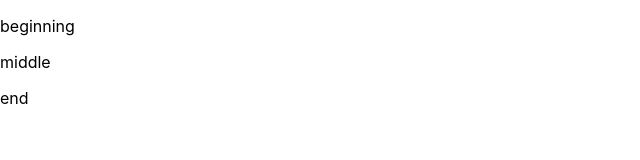
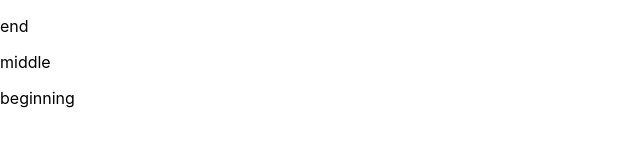
Before and after one commit to thinkful-ei25/reordering-lists-arun-mary, a React (Create React App) app: page / in a window 1280 px wide. Shown: the top 160 px of the page, without its empty margins (0-640 px from the left). Built offline with nearby package versions, Linux system fonts and the light colour scheme.

Commit message:
added a game element with a solutions segment added to the state

```diff
--- a/src/components/App.js
+++ b/src/components/App.js
@@ -6,19 +6,36 @@ export default class App extends React.Component {
   constructor(props) {
     super(props);
     this.state = {
-      items: ['beginning', 'middle', 'end'],
+      items: ['end', 'middle', 'beginning'],
       selectedItemIndex: null,
+      solutionItems: ['beginning', 'middle', 'end'],
+      solved: ''
     };
   }
 
+  checkSolution() {
+    console.log('check');
+    let solved = true;
+    for (let i = 0; i < this.state.solutionItems.length; i++) {
+      if (this.state.items[i] !== this.state.solutionItems[i]) {
+        solved = false;
+      }
+    }
+    console.log('console solved', solved);
+
+    if (solved) {
+      this.setState({ solved: 'Solution complete!' });
+    }
+  }
+
   handleOnKeyPress(key) {
-    if(key==='ArrowUp'){
+    if (key === 'ArrowUp') {
       this.moveUp();
     }
-    else if(key==='ArrowDown'){
+    else if (key === 'ArrowDown') {
       this.moveDown();
     }
-    else{
+    else {
       alert("Please press UP or DOWN to reorder your list!");
     }
   }
@@ -37,11 +54,14 @@ export default class App extends React.Component {
     temporaryArray[originalIndex] = temporaryArray[swappingIndex];
     temporaryArray[swappingIndex] = savedItem;
 
-    this.setState({items: temporaryArray, selectedItemIndex: originalIndex});
+    this.setState({ items: temporaryArray, selectedItemIndex: originalIndex }, function () {
+      this.checkSolution();
+    });
+
   }
 
   moveDown() {
-    if (this.state.selectedItemIndex === this.state.items.length-1) {
+    if (this.state.selectedItemIndex === this.state.items.length - 1) {
       return;
     }
 
@@ -54,10 +74,13 @@ export default class App extends React.Component {
     temporaryArray[originalIndex] = temporaryArray[swappingIndex];
     temporaryArray[swappingIndex] = savedItem;
 
-    this.setState({items: temporaryArray, selectedItemIndex: originalIndex});
+    this.setState({ items: temporaryArray, selectedItemIndex: originalIndex }, function () {
+      this.checkSolution();
+    });
   }
 
   render() {
+
     const contents = this.state.items.map((item, index) => {
       return (
         <ListItem
@@ -71,6 +94,9 @@ export default class App extends React.Component {
         />
       );
     });
-    return <div className="list" onKeyUp={(event) => this.handleOnKeyPress(event.key)} tabIndex="0">{contents}</div>;
+    return <div className="list" onKeyUp={(event) => this.handleOnKeyPress(event.key)} tabIndex="0">
+      <span>{this.state.solved}</span>
+      {contents}
+    </div>;
   }
 }
```
